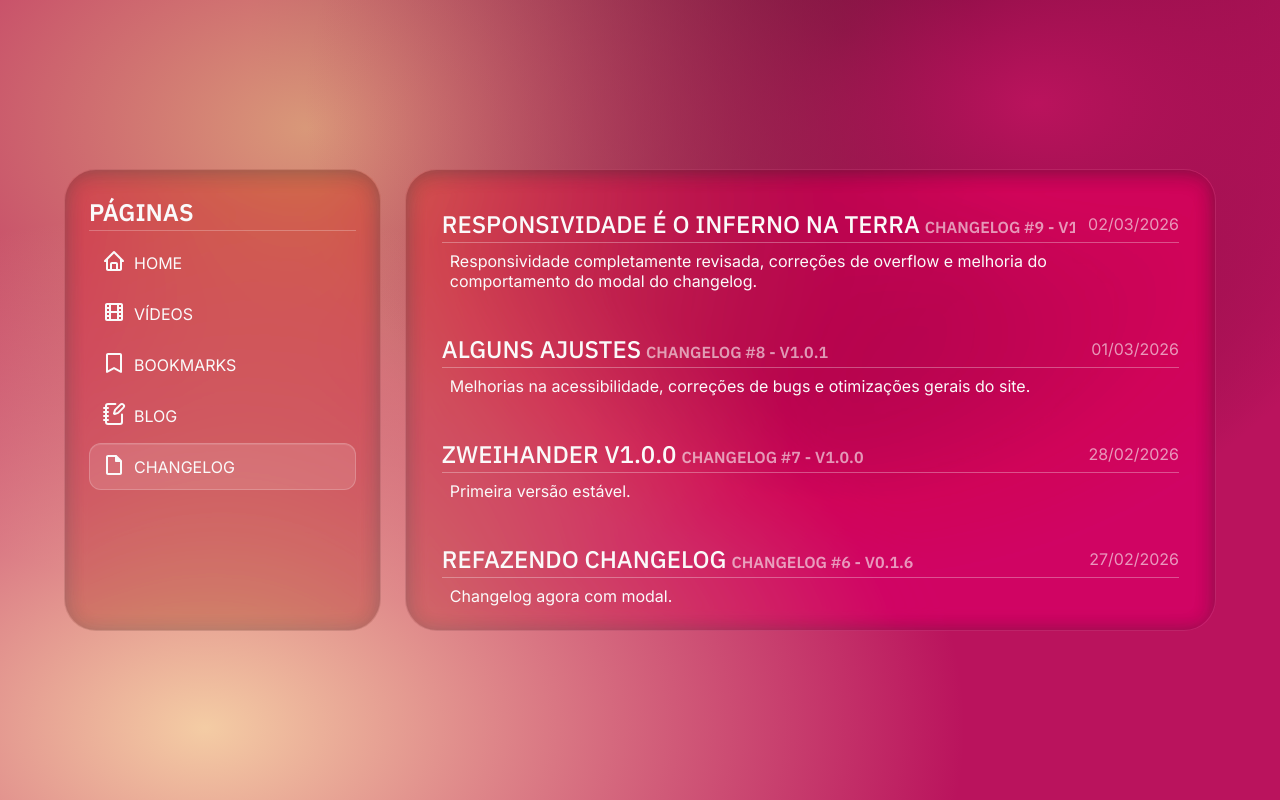
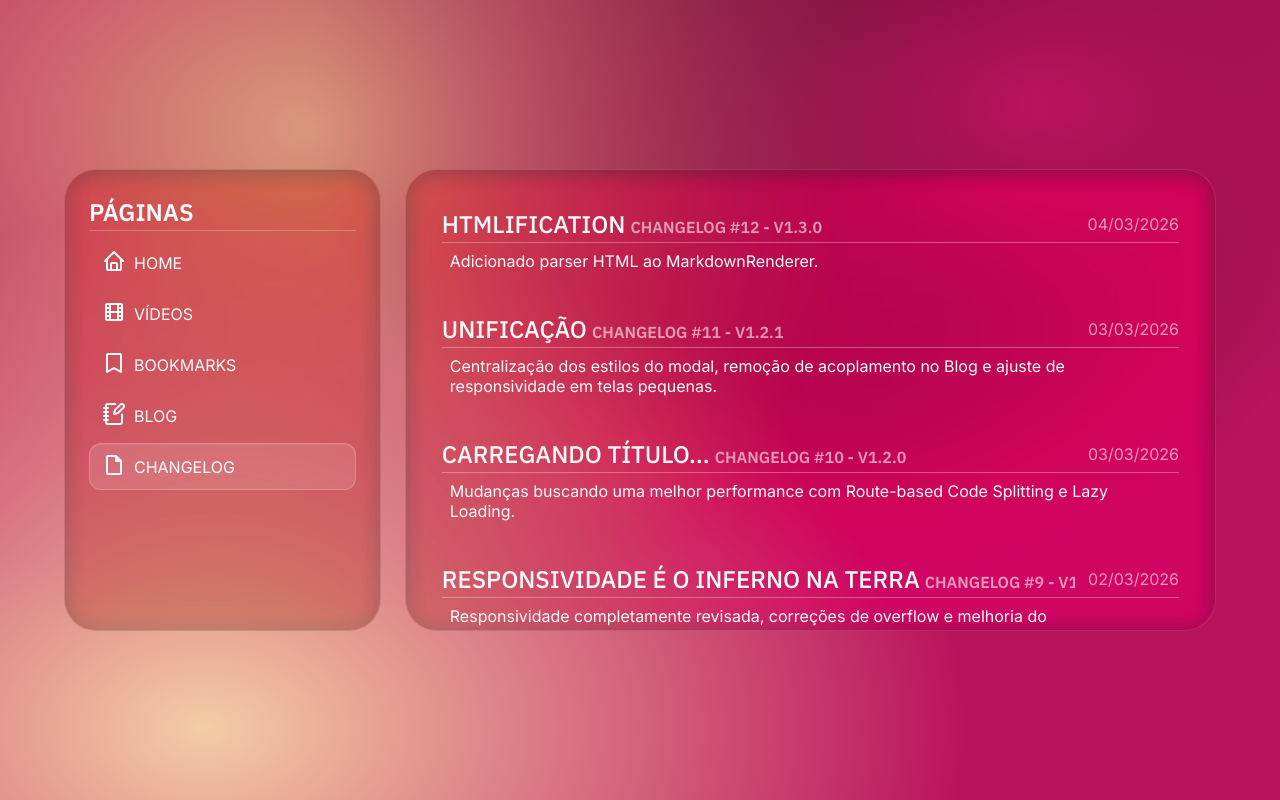
Before and after one commit to zwei-han-der/zweihander, a React (Vite) app: page /zweihander/changelog in a window 1280 px wide. Built offline with nearby package versions, Linux system fonts and the light colour scheme.

Commit message:
chore: adicionado novos logs

```diff
--- a/src/data/changelog/index.js
+++ b/src/data/changelog/index.js
@@ -1,6 +1,9 @@
 // https://www.taqui.space/computacao/dados/texto-criptografado emanuelly TripleDES
 
 const changelogContentLoaders = {
+  U2FsdGVkX18rsRHeyQc42GEsOhDW5qHf: () => import("./v1.3.0.md?raw"),
+  U2FsdGVkX19LcSnwbIxtZttdwANOphDY: () => import("./v1.2.1.md?raw"),
+  U2FsdGVkX19ejcVgTMZkfDSTe9B8JPeX: () => import("./v1.2.0.md?raw"),
   U2FsdGVkX19UopSScWDJRvxRzh6ANhVP: () => import("./v1.1.0.md?raw"),
   U2FsdGVkX19tzGKO0yNYQPBK1tcNbrMc: () => import("./v1.0.1.md?raw"),
   U2FsdGVkX190LnCf80wWGpZjhZeb2Um5: () => import("./v1.0.0.md?raw"),
@@ -15,6 +18,30 @@ const changelogContentLoaders = {
 const contentCache = new Map();
 
 export const logs = [
+  {
+    id: "U2FsdGVkX18rsRHeyQc42GEsOhDW5qHf",
+    title: "HTMLification",
+    version: "changelog #12 - v1.3.0",
+    date: "04/03/2026",
+    description:
+      "Adicionado parser HTML ao MarkdownRenderer.",
+  },
+  {
+    id: "U2FsdGVkX19LcSnwbIxtZttdwANOphDY",
+    title: "unificação",
+    version: "changelog #11 - v1.2.1",
+    date: "03/03/2026",
+    description:
+      "Centralização dos estilos do modal, remoção de acoplamento no Blog e ajuste de responsividade em telas pequenas.",
+  },
+  {
+    id: "U2FsdGVkX19ejcVgTMZkfDSTe9B8JPeX",
+    title: "carregando título...",
+    version: "changelog #10 - v1.2.0",
+    date: "03/03/2026",
+    description:
+      "Mudanças buscando uma melhor performance com Route-based Code Splitting e Lazy Loading.",
+  },
   {
     id: "U2FsdGVkX19UopSScWDJRvxRzh6ANhVP",
     title: "responsividade é o inferno na terra",
--- /dev/null
+++ b/src/data/changelog/v1.2.0.md
@@ -0,0 +1,27 @@
+Mudanças buscando uma melhor performance com Route-based Code Splitting e Lazy Loading. Adicionadas novas funcionalidades de roteamento avançado e aba de Blog com sistema de posts.
+
+## Adicionado
+
+- Code splitting para build mais performática com `lazy()` e `Suspense` em `App.jsx`
+- Lazy loading para todas as abas do site: `Home`, `Changelog`, `Blog`, `Videos`, `Bookmarks` e `NotFound`
+- Lazy loading para componentes modais de renderização `MarkdownRenderer` com lazy import
+- Rotas filhas para navegação direta a logs específicos: `/changelog/:logId`
+- Rotas filhas para navegação direta a posts de blog: `/blog/:postId`
+- Aba [Blog](/zweihander/blog) com sistema de posts e cobertura de imagem
+- Sistema de cache para conteúdo de posts usando `Map` para melhor performance
+- Suporte a parâmetros de URL para deep linking em changelogs e posts específicos
+
+## Modificado
+
+- Removida faixa NIGHTS LIKE THIS da playlist
+- Removida aba Profile do roteamento principal
+- Alterado caminho dos covers dos álbuns para `assets/images/album-covers/`
+- [Lista de afazeres](/zweihander/blog/U2FsdGVkX18BN4Sch4PRgb1obNas3BsT) movida para a aba [Blog](/zweihander/blog)
+
+## Performance
+
+- Otimizadas importações dinâmicas do changelog
+- Reduzido tamanho do bundle com tree-shaking mais agressivo
+- Route-based code splitting reduz JavaScript inicial carregado
+- Sistema de cache em memória para conteúdo de posts e logs
+- Componentes renderizados sob demanda com `Suspense`
--- /dev/null
+++ b/src/data/changelog/v1.2.1.md
@@ -0,0 +1,16 @@
+Centralização dos estilos do modal, remoção de acoplamento no Blog e ajuste de responsividade em telas pequenas. Os estilos do modal foram centralizados em um único lugar (`components.Modal.css`) e a listagem do Blog ficou mais limpa em resoluções pequenas.
+
+## Modificado
+
+- Estilos do modal de changelog/blog movidos de `pages.Changelog.css` para `components.Modal.css`
+- Import de `pages.Changelog.css` removido de `Blog.jsx`, eliminando acoplamento entre páginas
+- Cover do post no Blog passa a ser ocultada em telas pequenas (`max-width: 480px`) para priorizar conteúdo textual
+
+## Corrigido
+
+- Corrigida dependência indireta de estilos do modal na página de Blog
+- Corrigida organização dos estilos responsivos do modal, agora concentrados no arquivo de componente
+
+## Performance
+
+- Configuração de `codeSplitting` reposicionada em `vite.config.js` dentro de `output`, alinhando com a estrutura usada no build atual
--- /dev/null
+++ b/src/data/changelog/v1.3.0.md
@@ -0,0 +1,13 @@
+Adicionado parser HTML ao MarkdownRenderer, com renderização de HTML bruto dentro do conteúdo Markdown e estilização para separadores horizontais.
+
+## Adicionado
+
+- Suporte a HTML embutido em Markdown com `rehype-raw`
+- Renderização de `<hr>` com classe dedicada (`md-hr`)
+- Adicionado estilo para separadores horizontais no Markdown (`.md-hr`), com borda sutil e espaçamento vertical
+
+## Modificado
+
+- Nome do projeto atualizado de `zwei` para `zweihander`
+- Versionamento do pacote ajustado para `1.3.0`
+- Dependências e ferramentas de build/lint atualizadas
```
Also changed, not shown: package.json (+15 -10 lines), src/assets/images/blog-covers/dayan-banner.avif (added), src/assets/images/blog-covers/dayan-bath.avif (added).
